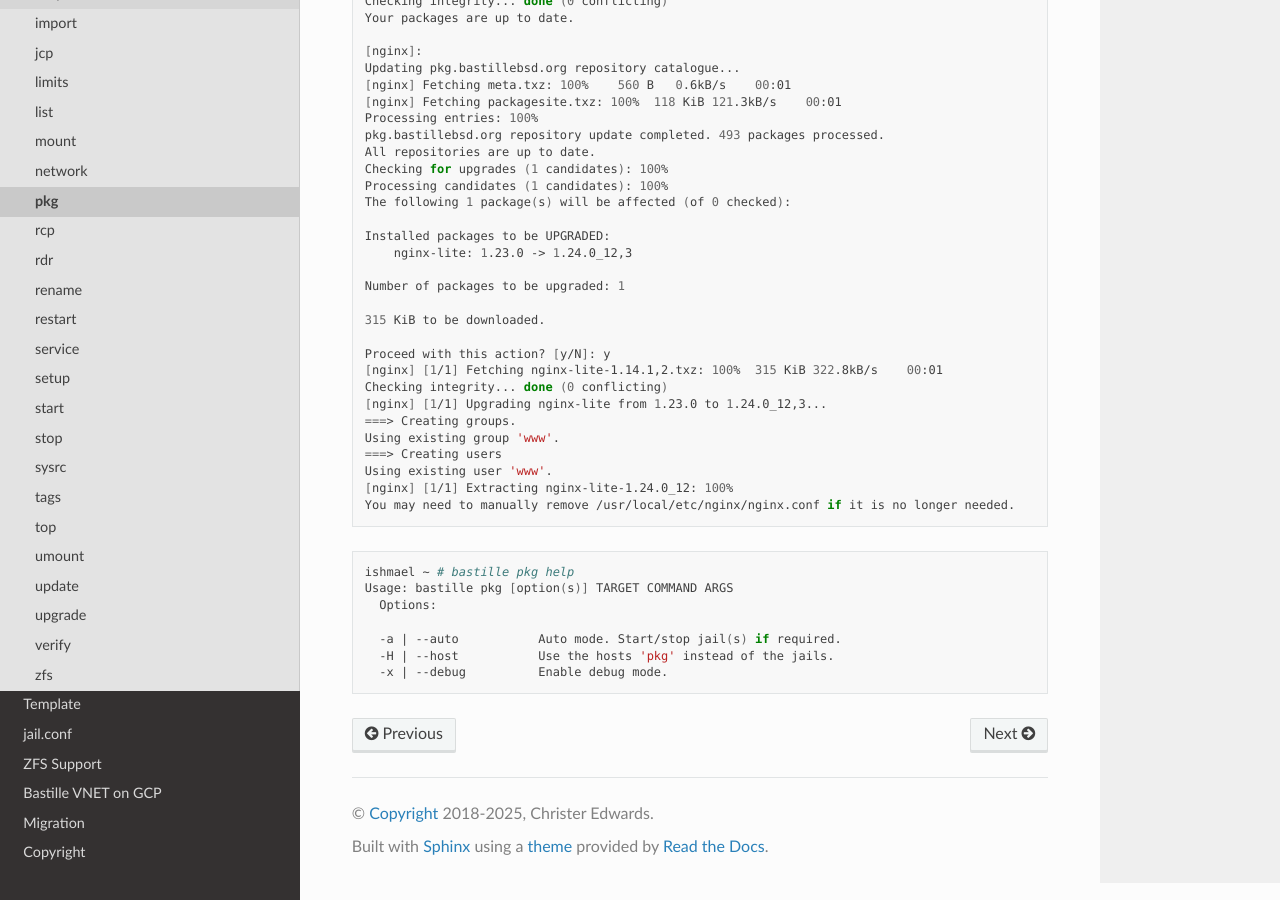
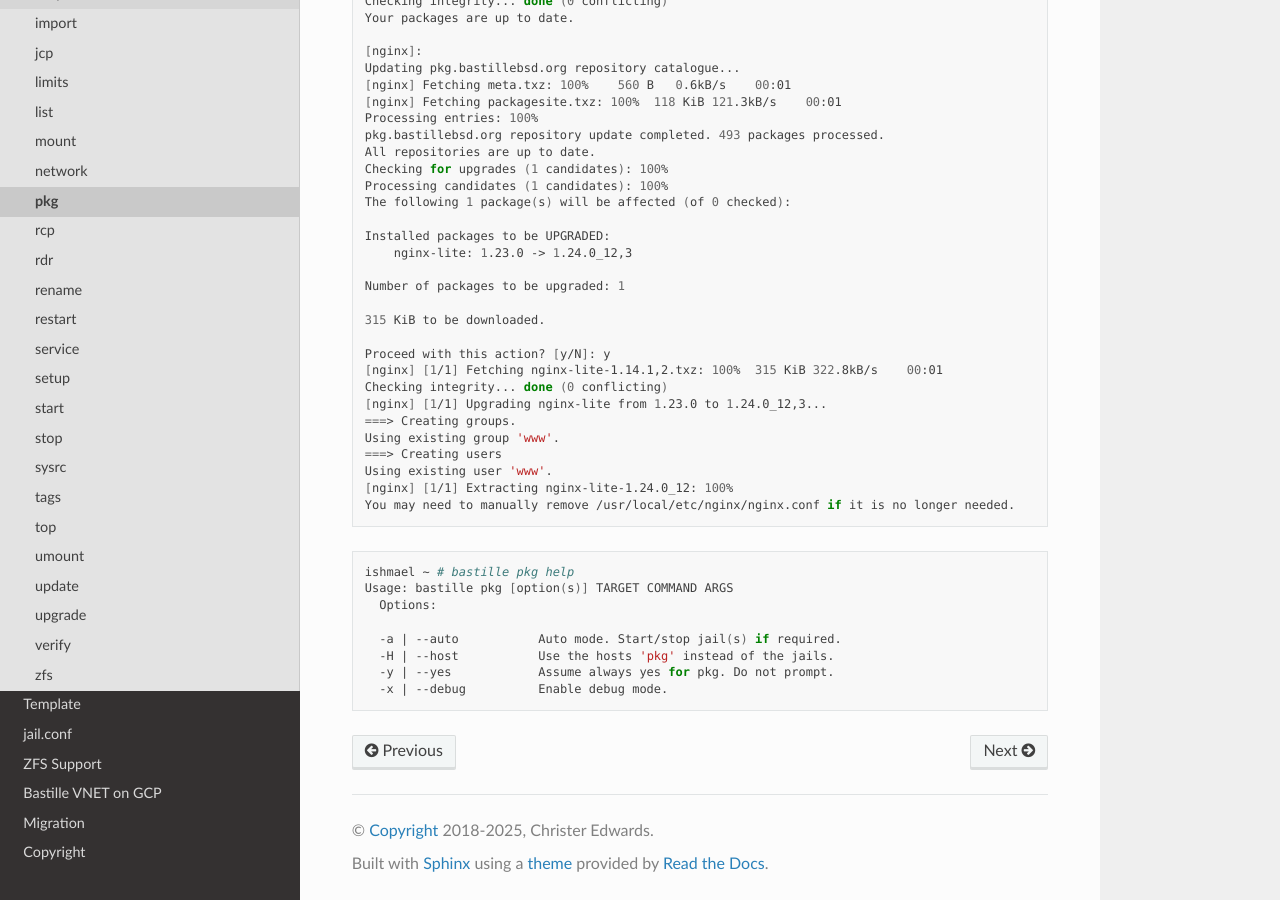
Before and after one commit to BastilleBSD/bastille, a Sphinx documentation site: the page built from docs/chapters/subcommands/pkg.rst, in a window 1280 px wide and 900 px high, scrolled down 1367 px. Built offline with Sphinx 7.4.7 and the Read the Docs theme 3.1.0, drawn with Linux system fonts in a browser that asks for light colours.

Commit message:
Update pkg.rst

```diff
--- a/docs/chapters/subcommands/pkg.rst
+++ b/docs/chapters/subcommands/pkg.rst
@@ -112,4 +112,5 @@ you can fully leverage the pkg manager. This means, ``install``, ``update``,
 
     -a | --auto           Auto mode. Start/stop jail(s) if required.
     -H | --host           Use the hosts 'pkg' instead of the jails.
+    -y | --yes            Assume always yes for pkg. Do not prompt.
     -x | --debug          Enable debug mode.
```
